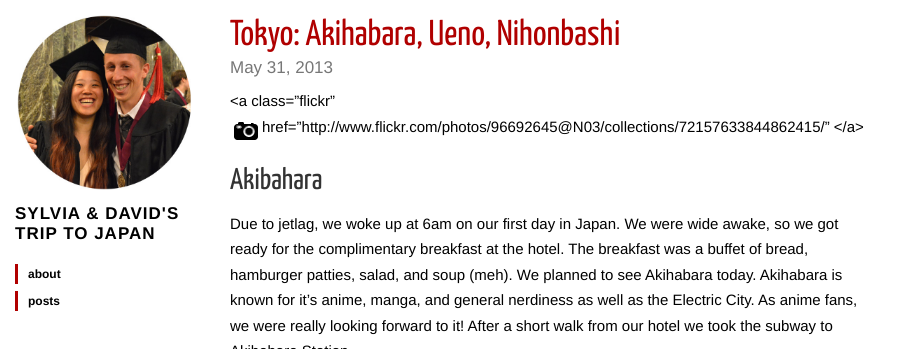
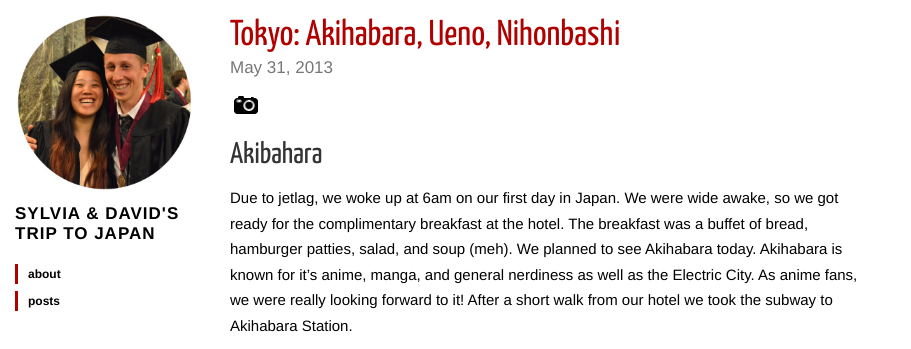
Before and after one commit to kasaharas/japan-blog, a Jekyll site: the page built from _posts/2013-06-01-tokyo-akihabara-ueno-nihonbashi.md, in a window 1280 px wide and 900 px high, cut to the strip 0-349 px from the top of the window. Shown: the whole strip, without its empty margins (0-911 px from the left). Built offline with Jekyll 4.4.1, drawn with Linux system fonts in a browser that asks for light colours; nearby versions of some CDN libraries.

Commit message:
Fixed bugs for icon in post

```diff
--- a/_posts/2013-06-01-tokyo-akihabara-ueno-nihonbashi.md
+++ b/_posts/2013-06-01-tokyo-akihabara-ueno-nihonbashi.md
@@ -12,10 +12,10 @@ tags: [Tokyo, Akihabara, Ueno, Nihonbashi]
 ---
 {% include JB/setup %}
 
-<a class="flickr" href="http://www.flickr.com/photos/96692645@N03/collections/72157633844862415/"
+<a class="flickr" href="http://www.flickr.com/photos/96692645@N03/collections/72157633844862415/">
 <img style="float: left; margin-left: 0px; border: 0px;" src="/images/flickr-icon.png"
-title="flickr collection"/></a>
-<div style="clear: both" />
+title="flickr collection" /></a>
+<div style="clear: both;" />
 
 Akibahara
 ---------
```
Also changed, not shown: _posts/2013-05-31-from-new-york-to-japan.md (+1 -1 lines).
